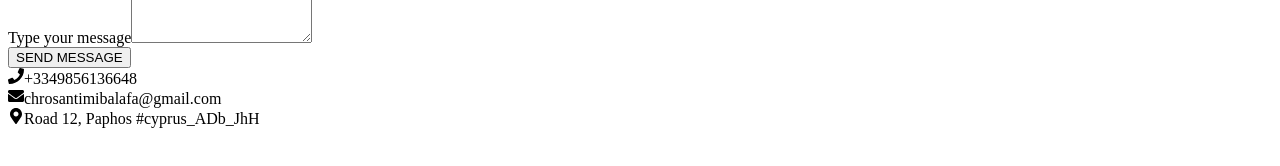
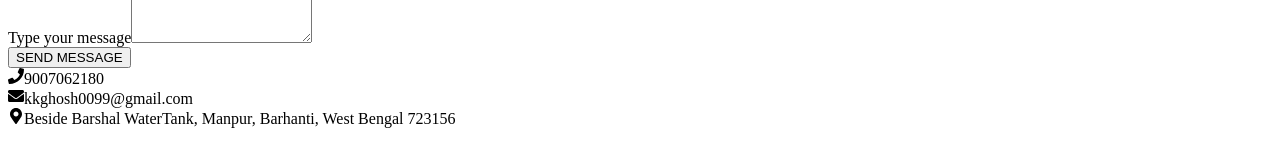
Before and after one commit to Gughashree-M/hotel2, a Next.js app: page /ContactUs/ContactUs in a window 1280 px wide. Shown: the part 224-390 px from the top of the page. Built offline with nearby package versions, Linux system fonts and the light colour scheme.

Commit message:
contact pages changes

```diff
--- a/src/pages/ContactUs/ContactUs.jsx
+++ b/src/pages/ContactUs/ContactUs.jsx
@@ -72,19 +72,21 @@ const ContactUs = () => {
           {/* Phone */}
           <div className="flex items-center space-x-3">
             <FaPhone className="text-purple-600 text-xl" />
-            <span className="text-gray-700 font-medium">+3349856136648</span>
+            <span className="text-gray-700 font-medium">9007062180</span>
           </div>
 
           {/* Email */}
           <div className="flex items-center space-x-3">
             <FaEnvelope className="text-purple-600 text-xl" />
-            <span className="text-gray-700 font-medium">chrosantimibalafa@gmail.com</span>
+            <span className="text-gray-700 font-medium">kkghosh0099@gmail.com</span>
           </div>
 
           {/* Address */}
           <div className="flex items-center space-x-3">
             <FaMapMarkerAlt className="text-purple-600 text-xl" />
-            <span className="text-gray-700 font-medium">Road 12, Paphos #cyprus_ADb_JhH</span>
+            <span className="text-gray-700 font-medium">Beside Barshal WaterTank,
+              Manpur, Barhanti,
+              West Bengal 723156</span>
           </div>
         </div>
       </div>
```
